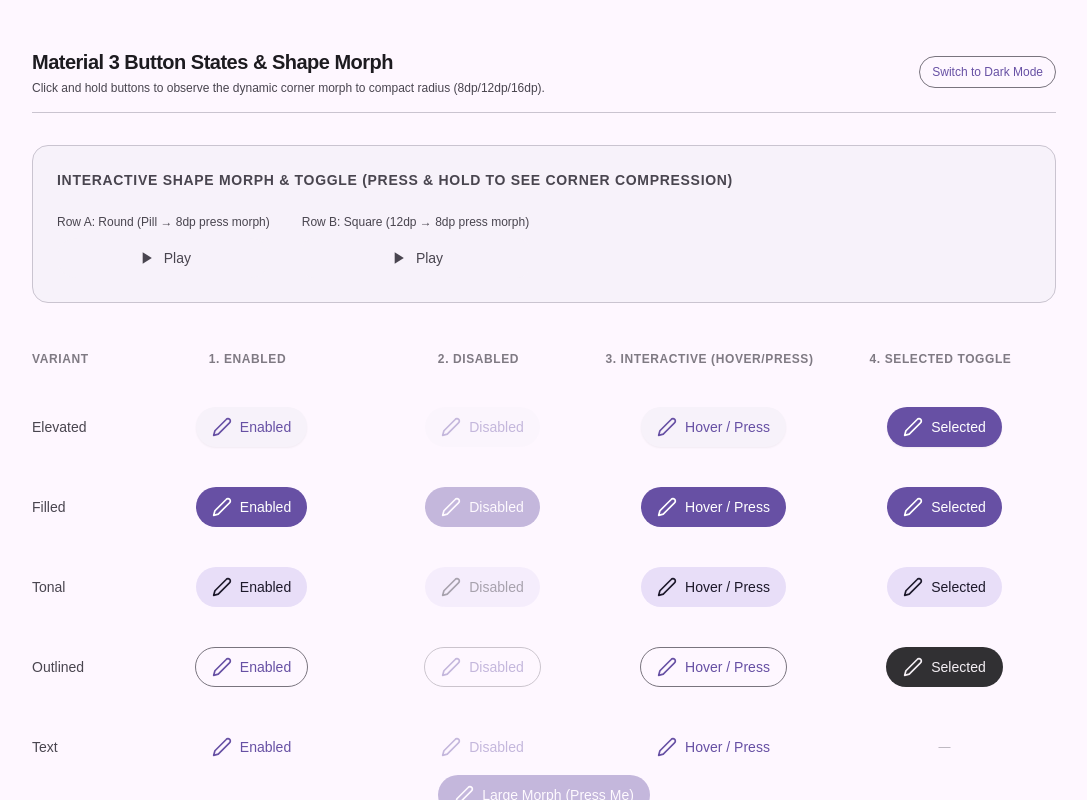
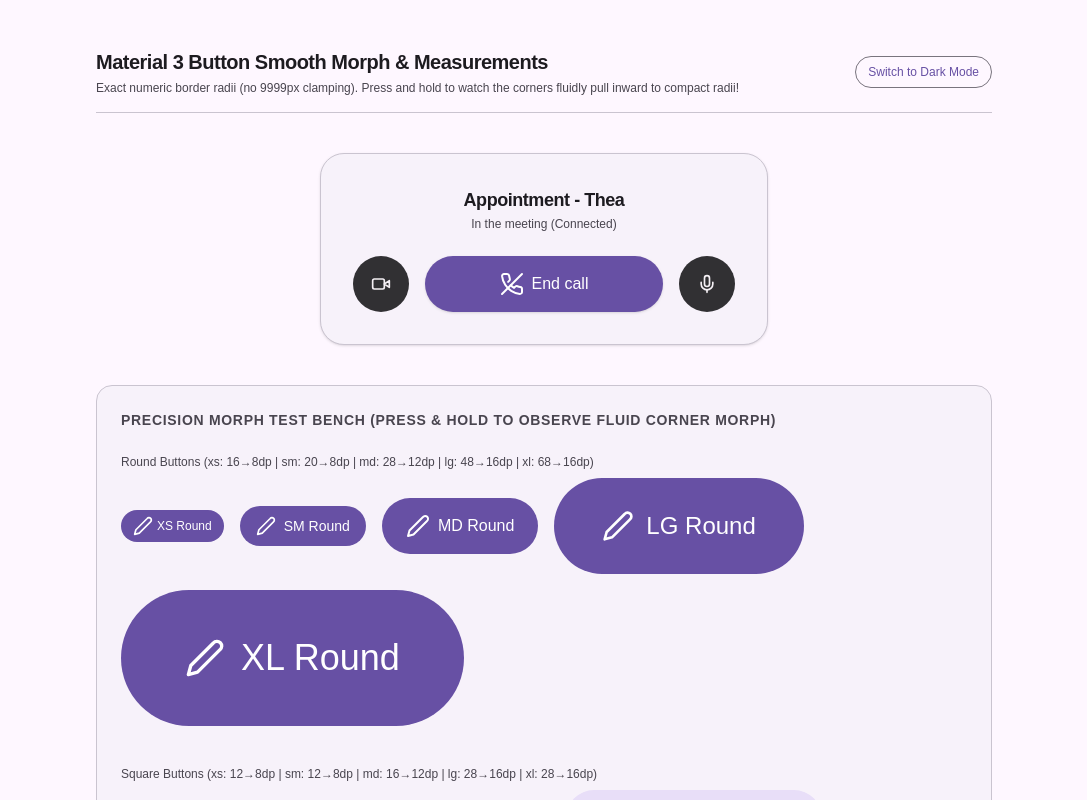
Before and after one commit to Nathan-Mwai/material-3-web, a Next.js app in the folder apps/m3/: page / in a window 1280 px wide. Shown: the top 800 px of the page, without its empty margins (96-1183 px from the left). Built offline with nearby package versions, Linux system fonts and the light colour scheme.

Commit message:
feat: update app demo page with interactive call controls and precision morph test bench

```diff
--- a/apps/m3/app/page.tsx
+++ b/apps/m3/app/page.tsx
@@ -17,40 +17,60 @@
   </svg>
 );
 
-const PlayIcon = () => (
+const VideoIcon = () => (
   <svg
     viewBox="0 0 24 24"
-    fill="currentColor"
+    fill="none"
+    stroke="currentColor"
+    strokeWidth="2"
+    strokeLinecap="round"
+    strokeLinejoin="round"
     aria-hidden="true"
   >
-    <path d="M8 5v14l11-7z" />
+    <path d="m22 8-6 4 6 4V8Z" />
+    <rect width="14" height="12" x="2" y="6" rx="2" ry="2" />
   </svg>
 );
 
-const PauseIcon = () => (
+const MicIcon = () => (
   <svg
     viewBox="0 0 24 24"
-    fill="currentColor"
+    fill="none"
+    stroke="currentColor"
+    strokeWidth="2"
+    strokeLinecap="round"
+    strokeLinejoin="round"
     aria-hidden="true"
   >
-    <path d="M6 19h4V5H6v14zm8-14v14h4V5h-4z" />
+    <path d="M12 2a3 3 0 0 0-3 3v7a3 3 0 0 0 6 0V5a3 3 0 0 0-3-3Z" />
+    <path d="M19 10v2a7 7 0 0 1-14 0v-2" />
+    <line x1="12" x2="12" y1="19" y2="22" />
   </svg>
 );
 
-type VariantKey = "elevated" | "filled" | "tonal" | "outlined" | "text";
+const PhoneOffIcon = () => (
+  <svg
+    viewBox="0 0 24 24"
+    fill="none"
+    stroke="currentColor"
+    strokeWidth="2"
+    strokeLinecap="round"
+    strokeLinejoin="round"
+    aria-hidden="true"
+  >
+    <path d="M10.68 13.31a16 16 0 0 0 3.41 2.6l1.27-1.27a2 2 0 0 1 2.11-.45 12.84 12.84 0 0 0 2.81.7 2 2 0 0 1 1.72 2v3a2 2 0 0 1-2.18 2 19.79 19.79 0 0 1-8.63-3.07 19.42 19.42 0 0 1-6-6 19.8 19.8 0 0 1-3.12-8.69A2 2 0 0 1 4.11 2h3a2 2 0 0 1 2 1.72 12.84 12.84 0 0 0 .7 2.81 2 2 0 0 1-.45 2.11L8.09 9.91" />
+    <line x1="22" x2="2" y1="2" y2="22" />
+  </svg>
+);
 
-const variants: { variant: VariantKey; label: string }[] = [
-  { variant: "elevated", label: "Elevated" },
-  { variant: "filled", label: "Filled" },
-  { variant: "tonal", label: "Tonal" },
-  { variant: "outlined", label: "Outlined" },
-  { variant: "text", label: "Text" },
-];
+const sizes = ["xs", "sm", "md", "lg", "xl"] as const;
 
 export default function Page() {
   const [isDark, setIsDark] = React.useState(false);
-  const [isPlayingRound, setIsPlayingRound] = React.useState(false);
-  const [isPlayingSquare, setIsPlayingSquare] = React.useState(false);
+  const [videoOn, setVideoOn] = React.useState(true);
+  const [micOn, setMicOn] = React.useState(true);
+  const [callActive, setCallActive] = React.useState(true);
+  const [filledToggle, setFilledToggle] = React.useState(true);
 
   React.useEffect(() => {
     if (isDark) {
@@ -59,18 +79,17 @@
       document.documentElement.classList.remove("dark");
     }
   }, [isDark]);
-    const [selected, setSelected] = React.useState(false);
 
   return (
-    <main className="min-h-screen p-8 md:p-12 flex flex-col items-center bg-background text-foreground transition-colors duration-200">
+    <main className="min-h-screen p-8 md:p-12 flex flex-col items-center bg-background text-foreground transition-colors duration-200 gap-10">
       {/* Header & Theme switcher */}
-      <div className="w-full max-w-5xl flex justify-between items-center mb-8 pb-4 border-b border-outline-variant">
+      <div className="w-full max-w-4xl flex justify-between items-center pb-4 border-b border-outline-variant">
         <div>
           <h1 className="text-xl font-semibold tracking-tight">
-            Material 3 Button States & Shape Morph
+            Material 3 Button Smooth Morph & Measurements
           </h1>
           <p className="text-xs text-on-surface-variant mt-1">
-            Click and hold buttons to observe the dynamic corner morph to compact radius (8dp/12dp/16dp).
+            Exact numeric border radii (no 9999px clamping). Press and hold to watch the corners fluidly pull inward to compact radii!
           </p>
         </div>
         <Button
@@ -82,98 +101,121 @@
         </Button>
       </div>
 
-      {/* Section 1: Shape Morph Interactive Demo (Mirroring Image 5) */}
-      <section className="w-full max-w-5xl mb-12 p-6 rounded-2xl bg-surface-container-low border border-outline-variant flex flex-col gap-6">
-        <h2 className="text-sm font-semibold uppercase tracking-wider text-on-surface-variant">
-          Interactive Shape Morph & Toggle (Press & Hold to see corner compression)
-        </h2>
-        <div className="flex flex-wrap items-center gap-8">
-          <div className="flex flex-col gap-2">
-            <span className="text-xs text-on-surface-variant font-medium">Row A: Round (Pill → 8dp press morph)</span>
+      {/* Google Call Interactive Mockup */}
+      <section className="w-full max-w-md p-8 rounded-3xl bg-surface-container-low border border-outline-variant flex flex-col items-center gap-6 shadow-sm">
+        <div className="flex flex-col items-center text-center">
+          <span className="text-lg font-semibold tracking-tight">
+            Appointment - Thea
+          </span>
+          <span className="text-xs text-on-surface-variant mt-0.5">
+            {callActive ? "In the meeting (Connected)" : "Call ended (Disconnected)"}
+          </span>
+        </div>
+
+        <div className="flex items-center justify-center gap-4 w-full">
+          {/* Video Toggle */}
           <Button
+            variant="outlined"
             shape="round"
-              size="sm"
-              variant="tonal"
-              selected={isPlayingRound}
-              leadingIcon={isPlayingRound ? <PauseIcon /> : <PlayIcon />}
-              onClick={() => setIsPlayingRound((prev) => !prev)}
+            selected={videoOn}
+            className="size-14 p-0 rounded-full shrink-0"
+            onClick={() => setVideoOn((v) => !v)}
+            aria-label="Toggle camera"
           >
-              {isPlayingRound ? "Pause" : "Play"}
+            <VideoIcon />
+          </Button>
+
+          {/* End Call / Rejoin Call */}
+          <Button
+            variant="filled"
+            shape="round"
+            size="md"
+            selected={callActive}
+            className="flex-1 px-8 text-base shadow-sm"
+            leadingIcon={<PhoneOffIcon />}
+            onClick={() => setCallActive((prev) => !prev)}
+          >
+            {callActive ? "End call" : "Rejoin call"}
+          </Button>
+
+          {/* Mic Toggle */}
+          <Button
+            variant="outlined"
+            shape="round"
+            selected={micOn}
+            className="size-14 p-0 rounded-full shrink-0"
+            onClick={() => setMicOn((m) => !m)}
+            aria-label="Toggle microphone"
+          >
+            <MicIcon />
           </Button>
         </div>
+      </section>
 
+      {/* Interactive Morph Tester: Round vs Square Across All 5 Sizes */}
+      <section className="w-full max-w-4xl p-6 rounded-2xl bg-surface-container-low border border-outline-variant flex flex-col gap-6">
+        <h2 className="text-sm font-semibold uppercase tracking-wider text-on-surface-variant">
+          Precision Morph Test Bench (Press & Hold to observe fluid corner morph)
+        </h2>
+
+        {/* Round (Family A: Half-Height → Compact Family C) */}
         <div className="flex flex-col gap-2">
-            <span className="text-xs text-on-surface-variant font-medium">Row B: Square (12dp → 8dp press morph)</span>
-            <Button
-              shape="square"
-              size="sm"
-              variant="tonal"
-              selected={isPlayingSquare}
-              leadingIcon={isPlayingSquare ? <PauseIcon /> : <PlayIcon />}
-              onClick={() => setIsPlayingSquare((prev) => !prev)}
-            >
-              {isPlayingSquare ? "Pause" : "Play"}
+          <span className="text-xs text-on-surface-variant font-medium">
+            Round Buttons (xs: 16→8dp | sm: 20→8dp | md: 28→12dp | lg: 48→16dp | xl: 68→16dp)
+          </span>
+          <div className="flex flex-wrap items-center gap-4">
+            {sizes.map((s) => (
+              <Button key={s} size={s} shape="round" leadingIcon={<EditIcon />}>
+                {s.toUpperCase()} Round
               </Button>
+            ))}
+          </div>
+        </div>
+
+        {/* Square (Family B: Curved → Compact Family C) */}
+        <div className="flex flex-col gap-2 mt-4">
+          <span className="text-xs text-on-surface-variant font-medium">
+            Square Buttons (xs: 12→8dp | sm: 12→8dp | md: 16→12dp | lg: 28→16dp | xl: 28→16dp)
+          </span>
+          <div className="flex flex-wrap items-center gap-4">
+            {sizes.map((s) => (
+              <Button key={s} size={s} shape="square" variant="tonal" leadingIcon={<EditIcon />}>
+                {s.toUpperCase()} Square
+              </Button>
+            ))}
           </div>
         </div>
       </section>
 
-      {/* Section 2: 5 States across all 5 Variants */}
-      <div className="w-full max-w-5xl flex flex-col gap-6">
-        <div className="grid grid-cols-[100px_1fr_1fr_1fr_1fr] items-center text-xs font-semibold uppercase tracking-wider text-on-surface-variant/70 pb-2">
-          <span>Variant</span>
-          <span className="text-center">1. Enabled</span>
-          <span className="text-center">2. Disabled</span>
-          <span className="text-center">3. Interactive (Hover/Press)</span>
-          <span className="text-center">4. Selected Toggle</span>
-        </div>
+      {/* Filled Toggle Switcher */}
+      <section className="w-full max-w-4xl p-6 rounded-2xl bg-surface-container-low border border-outline-variant flex flex-col items-center gap-4">
+        <h2 className="text-sm font-semibold uppercase tracking-wider text-on-surface-variant">
+          Filled Toggle Color & Shape Switcher
+        </h2>
+        <div className="flex flex-wrap items-center justify-center gap-6">
+          <Button
+            variant="filled"
+            shape="round"
+            size="md"
+            selected={filledToggle}
+            leadingIcon={<EditIcon />}
+            onClick={() => setFilledToggle((prev) => !prev)}
+          >
+            {filledToggle ? "Round Selected (Primary)" : "Round Unselected (Surface)"}
+          </Button>
 
-        {variants.map(({ variant, label }) => (
-          <div
-            key={variant}
-            className="grid grid-cols-[100px_1fr_1fr_1fr_1fr] items-center py-2 gap-2"
+          <Button
+            variant="filled"
+            shape="square"
+            size="md"
+            selected={filledToggle}
+            leadingIcon={<EditIcon />}
+            onClick={() => setFilledToggle((prev) => !prev)}
           >
-            <span className="text-sm font-medium text-on-surface-variant">
-              {label}
-            </span>
-
-            {/* 1. Enabled */}
-            <div className="flex justify-center">
-              <Button variant={variant} leadingIcon={<EditIcon />}>
-                Enabled
+            {filledToggle ? "Square Selected (Primary)" : "Square Unselected (Surface)"}
           </Button>
         </div>
-
-            {/* 2. Disabled */}
-            <div className="flex justify-center">
-              <Button variant={variant} disabled leadingIcon={<EditIcon />}>
-                Disabled
-              </Button>
-            </div>
-
-            {/* 3. Interactive (Hover/Press morph) */}
-            <div className="flex justify-center">
-              <Button variant={variant} leadingIcon={<EditIcon />}>
-                Hover / Press
-              </Button>
-            </div>
-
-            {/* 4. Selected Toggle */}
-            <div className="flex justify-center">
-              {variant !== "text" ? (
-                <Button variant={variant} selected leadingIcon={<EditIcon />}>
-                  Selected
-                </Button>
-              ) : (
-                <span className="text-xs text-on-surface-variant/40">—</span>
-              )}
-            </div>
-          </div>
-        ))}
-      </div>
-       <Button variant="filled" disabled leadingIcon={<EditIcon />}>
-        Large Morph (Press Me)
-      </Button>
+      </section>
     </main>
   );
 }
--- a/apps/m3/registry/material-v1/ui/button.tsx
+++ b/apps/m3/registry/material-v1/ui/button.tsx
@@ -5,16 +5,17 @@
 
 export const buttonVariants = cva(
   [
-    // Base layout, interactive behavior, accessible touch target, and smooth shape morph transition
+    // Base layout, interactive behavior, and accessible touch target
     "relative inline-flex items-center justify-center shrink-0 select-none",
     "font-medium whitespace-nowrap outline-none cursor-pointer",
-    "transition-[border-radius,box-shadow,background-color,color,opacity] duration-150 ease-out",
+    // Fluid shape morph transition: 500ms release, 300ms press compression
+    "transition-[border-radius,transform,box-shadow,background-color,color,opacity] duration-500 ease-out active:duration-300 active:scale-[0.98]",
     // Accessible touch target (48x48px min)
     "after:absolute after:min-h-[48px] after:min-w-[48px] after:content-['']",
     // Focus indicator
     "focus-visible:ring-2 focus-visible:ring-primary focus-visible:ring-offset-2 focus-visible:ring-offset-background",
     // Disabled state
-    "disabled:pointer-events-none disabled:opacity-38 disabled:shadow-none",
+    "disabled:pointer-events-none disabled:opacity-38 disabled:shadow-none disabled:scale-100",
     // Icon base resets
     "[&_svg]:pointer-events-none [&_svg]:shrink-0",
   ],
@@ -28,11 +29,11 @@
         text: "",
       },
       shape: {
-        round: "rounded-full",
+        round: "",
         square: "",
       },
       size: {
-        // Active states apply M3 compact corner morph (Family C) on press
+        // Size dimensions, padding, icon sizing, and Family C compact pressed morph
         xs: "h-8 px-3 gap-1 text-xs active:rounded-[8px] [&_svg]:size-5 [&_.material-symbols-outlined]:text-[20px] [&_.material-symbols]:text-[20px] [&_.material-icons]:text-[20px]",
         sm: "h-10 px-4 gap-2 text-sm active:rounded-[8px] [&_svg]:size-5 [&_.material-symbols-outlined]:text-[20px] [&_.material-symbols]:text-[20px] [&_.material-icons]:text-[20px]",
         md: "h-14 px-6 gap-2 text-base active:rounded-[12px] [&_svg]:size-6 [&_.material-symbols-outlined]:text-[24px] [&_.material-symbols]:text-[24px] [&_.material-icons]:text-[24px]",
@@ -47,7 +48,14 @@
     },
 
     compoundVariants: [
-      // Resting Family B subtle corner radii mapped to container height
+      // Family A: Exact half-height resting radii (replaces 9999px so transitions animate without browser clamping)
+      { shape: "round", size: "xs", className: "rounded-[16px]" },
+      { shape: "round", size: "sm", className: "rounded-[20px]" },
+      { shape: "round", size: "md", className: "rounded-[28px]" },
+      { shape: "round", size: "lg", className: "rounded-[48px]" },
+      { shape: "round", size: "xl", className: "rounded-[68px]" },
+
+      // Family B: Square button subtle resting radii mapped to container height
       { shape: "square", size: "xs", className: "rounded-[12px]" },
       { shape: "square", size: "sm", className: "rounded-[12px]" },
       { shape: "square", size: "md", className: "rounded-[16px]" },
```
Lines whose indentation alone changed are shown as unchanged.
